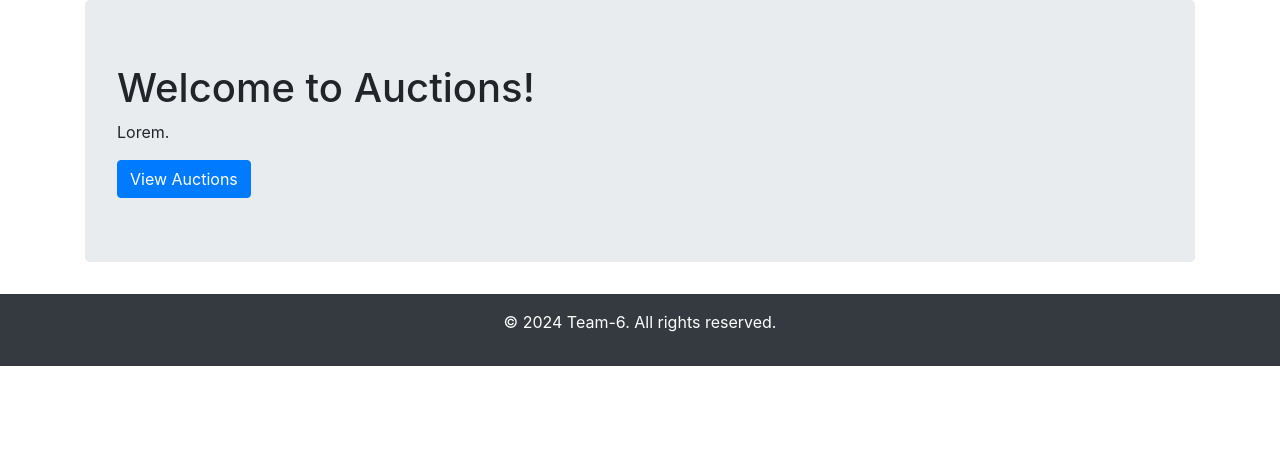
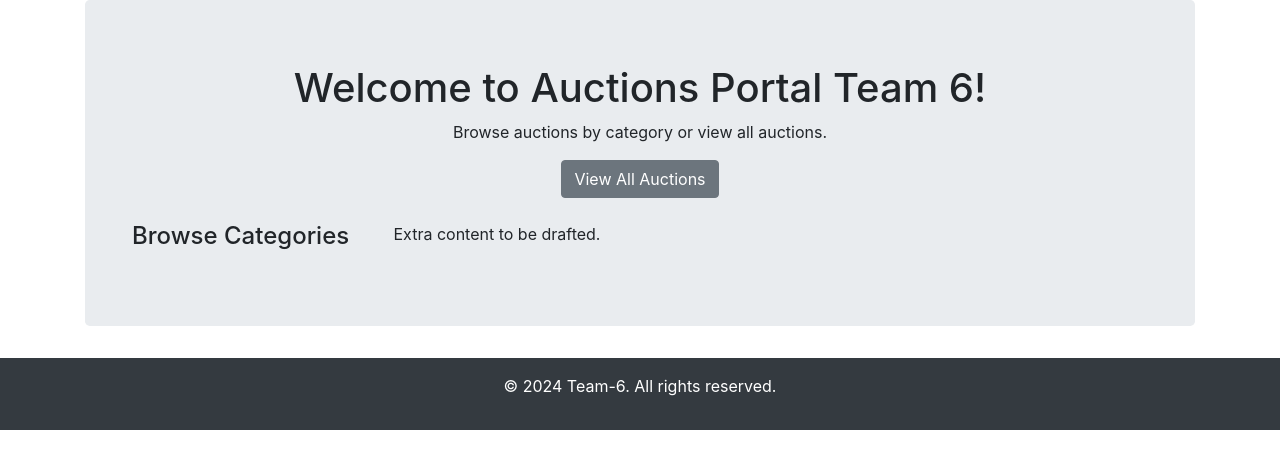
Before and after one commit to nightecz/auction_portal_final_project, a Django app: page / in a window 1280 px wide. Shown: the part 56-525 px from the top of the page. Run offline with Django 5.2, Linux system fonts and the light colour scheme; data that the repository does not hold is empty; some libraries are stand-ins or nearby versions.

Commit message:
- new feature - subcategories on index.html

```diff
--- a/viewer/forms.py
+++ b/viewer/forms.py
@@ -78,6 +78,8 @@ class AuctionCreateForm(ModelForm):
             self.fields[field_name].widget.attrs['class'] = 'form-control'
         self.fields['categories'].widget.attrs.pop('class', None)
 
+
+
     def save(self, commit=True):
         auction = super().save(commit=False)  # Nejprve uložíme aukci bez okamžitého commitu do DB
         if not auction.current_price:
--- a/viewer/models.py
+++ b/viewer/models.py
@@ -8,7 +8,9 @@ from django.db.models import (
 
 class Category(Model):
     name = CharField(max_length=128, unique=True)
-
+    parent = ForeignKey(
+        'self', null=True, blank=True, related_name='subcategories', on_delete=CASCADE
+    )
     def __str__(self):
         return self.name
 
--- a/viewer/templates/base.html
+++ b/viewer/templates/base.html
@@ -3,6 +3,10 @@
 {% load active_link_tags %}
 
 <html {% if LANGUAGE_CODE %}lang="{{ LANGUAGE_CODE }}" {% endif %}>
+
+<!-- Bootstrap 5 CSS -->
+    <link href="https://cdn.jsdelivr.net/npm/bootstrap@5.3.0/dist/css/bootstrap.min.css" rel="stylesheet">
+</head>
 
 <head>
     <meta charset="utf-8">
@@ -97,4 +101,7 @@
     </div>
 </body>
 
+<!-- Bootstrap 5 JS Bundle -->
+<script src="https://cdn.jsdelivr.net/npm/bootstrap@5.3.0/dist/js/bootstrap.bundle.min.js"></script>
+</body>
 </html>
--- a/viewer/templates/index.html
+++ b/viewer/templates/index.html
@@ -2,7 +2,53 @@
 
 {% block nadpis %}-Home{% endblock %}
 {% block content %}
-<h1>Welcome to Auctions!</h1>
-<p>Lorem.</p>
-<a href="{% url 'auctions' %}" class="btn btn-primary">View Auctions</a>
+<div class="container">
+    <!-- Main content: Headline -->
+    <div class="text-center mb-4">
+        <h1>Welcome to Auctions Portal Team 6!</h1>
+        <p>Browse auctions by category or view all auctions.</p>
+        <a href="{% url 'auctions' %}" class="btn btn-secondary">View All Auctions</a>
+    </div>
+
+    <div class="row">
+        <!-- Left column: Categories -->
+        <div class="col-md-3">
+            <h4>Browse Categories</h4>
+            <ul class="list-group">
+                {% for category in main_categories %}
+                <li class="list-group-item">
+                    <!-- Main category with toggle -->
+                    <a href="{% url 'auctions' %}?category={{ category.id }}"
+                       class="d-block text-decoration-none">
+                        {{ category.name }}
+                    </a>
+
+                    <!-- Subcategories toggle button -->
+                    <button class="btn btn-sm btn-link" type="button" data-bs-toggle="collapse"
+                            data-bs-target="#subcategory-{{ category.id }}" aria-expanded="false"
+                            aria-controls="subcategory-{{ category.id }}">
+                        Subcategories
+                    </button>
+
+                    <!-- Subcategories -->
+                    <ul class="collapse list-unstyled ms-3" id="subcategory-{{ category.id }}">
+                        {% for subcategory in category.subcategories.all %}
+                        <li>
+                            <a href="{% url 'auctions' %}?category={{ subcategory.id }}">
+                                {{ subcategory.name }}
+                            </a>
+                        </li>
+                        {% endfor %}
+                    </ul>
+                </li>
+                {% endfor %}
+            </ul>
+        </div>
+
+        <!-- Right column: Extra content -->
+        <div class="col-md-9">
+            <p>Extra content to be drafted.</p>
+        </div>
+    </div>
+</div>
 {% endblock %}
--- a/viewer/views.py
+++ b/viewer/views.py
@@ -20,7 +20,9 @@ from django.contrib.auth.forms import UserChangeForm
 
 def index(request):
     value = request.GET.get('value', '')
-    return render(request, template_name='index.html', context={'value': value})
+    main_categories = Category.objects.filter(parent__isnull=True)  # only main categories
+    return render(request, template_name='index.html', context={'value': value, 'main_categories': main_categories})
+
 
 class RegisterView(FormView):
     template_name = 'registration/register.html'
```
Also changed, not shown: viewer/templates/auctions.html (+26 -10 lines), viewer/migrations/0009_category_parent.py (added).
